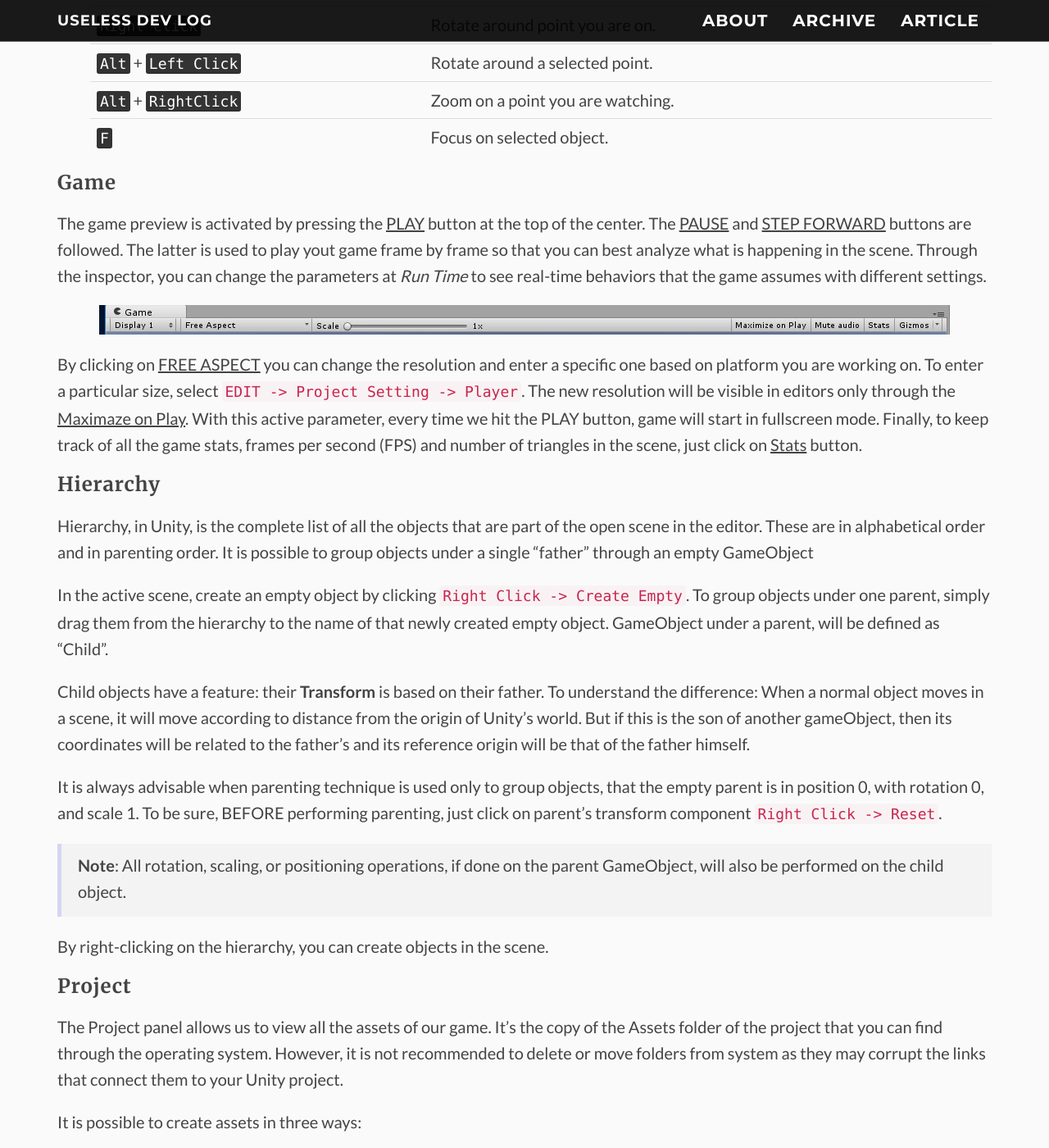
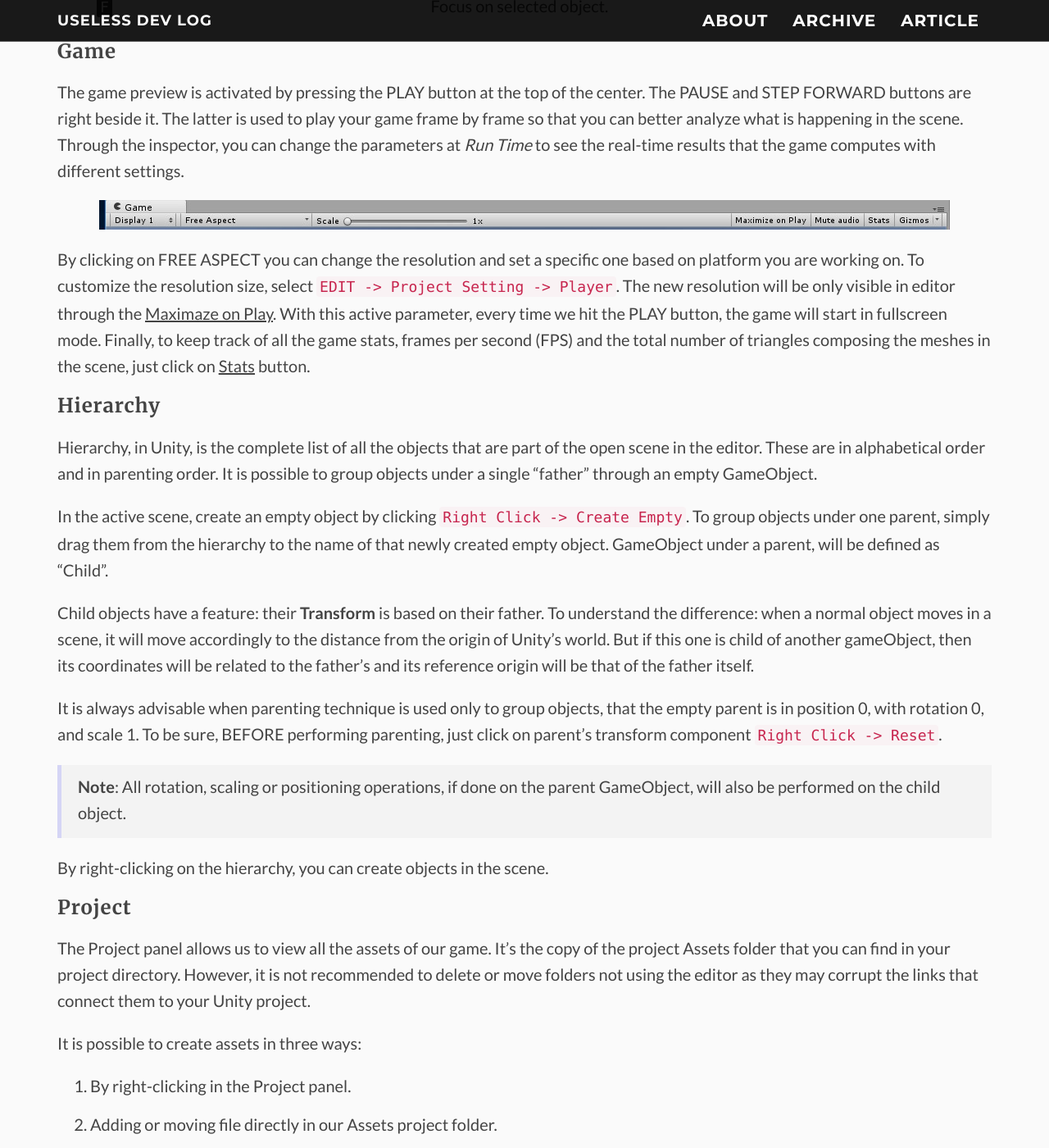
Before and after one commit to UselessDevLog/uselessdevlog, a Jekyll site: the page built from _posts/2017-05-21-unity-basics-part-1.md, in a window 1280 px wide and 1400 px high, scrolled down 2916 px. Shown: the whole window at 82% size. Built offline with Jekyll 4.4.1, drawn with Linux system fonts in a browser that asks for light colours; nearby versions of some CDN libraries; comment, search, counter and statistics services are not loaded; some of the changed text lies outside the part shown.

Commit message:
2017 05 21 unity basics part 1.md check grammar #1

```diff
--- a/_posts/2017-05-21-unity-basics-part-1.md
+++ b/_posts/2017-05-21-unity-basics-part-1.md
@@ -37,13 +37,7 @@
 
 ![unityframe]({{site.url}}/images/unityframe.jpg){: .img-responsive }
 
-Click `Layout` on top right corner:
-
- `Layout -> 2 by 3 Column`
-
-and then:
-
-`Right Click on Project -> one column layout`
+Click `Layout` on top right corner `Layout -> 2 by 3 Column` and then`Right Click on Project -> one column layout`
 
 ### Scene
 
@@ -51,7 +45,7 @@
 
 ![Scene Shortcuts]({{site.url}}/images/sceneShortcuts.jpg)
 
-You can navigate or modify GameObject in your Scene using top Top Left buttons or with these shortcut: Navigate <kbd>Q</kbd>, Translate <kbd>W</kbd>, Rotate <kbd>E</kbd> and Scale <kbd>R</kbd>. There are another shortcuts really useful when compose a scene:
+You can navigate or modify GameObject in your Scene using Top Left buttons or with these shortcuts: Navigate <kbd>Q</kbd>, Translate <kbd>W</kbd>, Rotate <kbd>E</kbd> and Scale <kbd>R</kbd>. There are other shortcuts really useful when composing a scene:
 
 - Navigation
 
@@ -66,39 +60,39 @@
 
 ### Game
 
-The game preview is activated by pressing the <u>PLAY</u> button at the top of the center. The <u>PAUSE</u> and <u>STEP FORWARD</u> buttons are followed. The latter is used to play yout game frame by frame so that you can best analyze what is happening in the scene.
-Through the inspector, you can change the parameters at *Run Time* to see real-time behaviors that the game assumes with different settings.
+The game preview is activated by pressing the PLAY button at the top of the center. The PAUSE and STEP FORWARD buttons are right beside it. The latter is used to play your game frame by frame so that you can better analyze what is happening in the scene.
+Through the inspector, you can change the parameters at *Run Time* to see the real-time results that the game computes with different settings.
 
 ![Game Window]({{site.url}}/images/gameWindows.jpg)
 
-By clicking on <u>FREE ASPECT</u> you can change the resolution and enter a specific one based on platform you are working on. To enter a particular size, select `EDIT -> Project Setting -> Player`. The new resolution will be visible in editors only through the <u>Maximaze on Play</u>. With this active parameter, every time we hit the PLAY button, game will start in fullscreen mode.
-Finally, to keep track of all the game stats, frames per second (FPS) and number of triangles in the scene, just click on <u>Stats</u> button.
+By clicking on FREE ASPECT you can change the resolution and set a specific one based on platform you are working on. To customize the resolution size, select `EDIT -> Project Setting -> Player`. The new resolution will be only  visible in editor through the <u>Maximaze on Play</u>. With this active parameter, every time we hit the PLAY button, the game will start in fullscreen mode.
+Finally, to keep track of all the game stats, frames per second (FPS) and  the total number of triangles composing the meshes in the scene, just click on <u>Stats</u> button.
 
 ### Hierarchy
 
-Hierarchy, in Unity, is the complete list of all the objects that are part of the open scene in the editor. These are in alphabetical order and in parenting order. It is possible to group objects under a single "father" through an empty GameObject
+Hierarchy, in Unity, is the complete list of all the objects that are part of the open scene in the editor. These are in alphabetical order and in parenting order. It is possible to group objects under a single "father" through an empty GameObject.
 
 In the active scene, create an empty object by clicking `Right Click -> Create Empty`. To group objects under one parent, simply drag them from the hierarchy to the name of that newly created empty object. GameObject under a parent, will be defined as "Child".
 
-Child objects have a feature: their **Transform** is based on their father. To understand the difference: When a normal object moves in a scene, it will move according to distance from the origin of Unity's world. But if this is the son of another gameObject, then its coordinates will be related to the father's and its reference origin will be that of the father himself.
+Child objects have a feature: their **Transform** is based on their father. To understand the difference: when a normal object moves in a scene, it will move accordingly to the distance from the origin of Unity's world. But if this one is child of another gameObject, then its coordinates will be related to the father's and its reference origin will be that of the father itself.
 
 It is always advisable when parenting technique is used only to group objects, that the empty parent is in position 0, with rotation 0, and scale 1. To be sure, BEFORE performing parenting, just click on parent's transform component `Right Click -> Reset`.
 
-> **Note**: All rotation, scaling, or positioning operations, if done on the parent GameObject, will also be performed on the child object.
+> **Note**: All rotation, scaling or positioning operations, if done on the parent GameObject, will also be performed on the child object.
 
 By right-clicking on the hierarchy, you can create objects in the scene.
 
 ### Project
 
-The Project panel allows us to view all the assets of our game. It's the copy of the Assets folder of the project that you can find through the operating system. However, it is not recommended to delete or move folders from system as they may corrupt the links that connect them to your Unity project.
+The Project panel allows us to view all the assets of our game. It's the copy of the project Assets folder that you can find in your project directory. However, it is not recommended to delete or move folders not using the editor as they may corrupt the links that connect them to your Unity project.
 
 It is possible to create assets in three ways:
 
 1. By right-clicking in the Project panel.
 2. Adding or moving file directly in our Assets project folder.
-3. Drag them in the Project panel.
+3. Dragging them in the Project panel.
 
-In addition to importing from other projects by pressing toolbar `Assets -> Import New Assets`, we can also view the Unity Assets Store directly in the editor.
+In addition to import from other projects by selecting on toolbar `Assets -> Import New Assets`, we can also view the Unity Assets Store directly in the editor.
 
 ### Inspector
 
@@ -135,8 +129,8 @@
 
 There are two types of coordinates in Unity:
 
-1. **Worlds** or <u>global coordinates</u>, are fixed ones that can not change, refer to the "world" of unity.
-2. **Local** or "the coordinates of the object". These are instead of the object and change accordingly. For example, the Z coordinate will rotate based on the rotation of the GameObject.
+1. **Worlds** or <u>global coordinates</u>, are fixed ones that cannot change, as they refer to the "world" of Unity.
+2. **Local** or "the coordinates of the object". These are of the object itself and change accordingly. For example, the Z coordinate will rotate based on the rotation of the GameObject.
 
 >**Note**: Differences with other engines (Unreal Engine, for example, is a Z-UP engine)
 >
```
Also changed, not shown: other parts of _posts/2017-05-21-unity-basics-part-1.md (+10 -10 lines).
